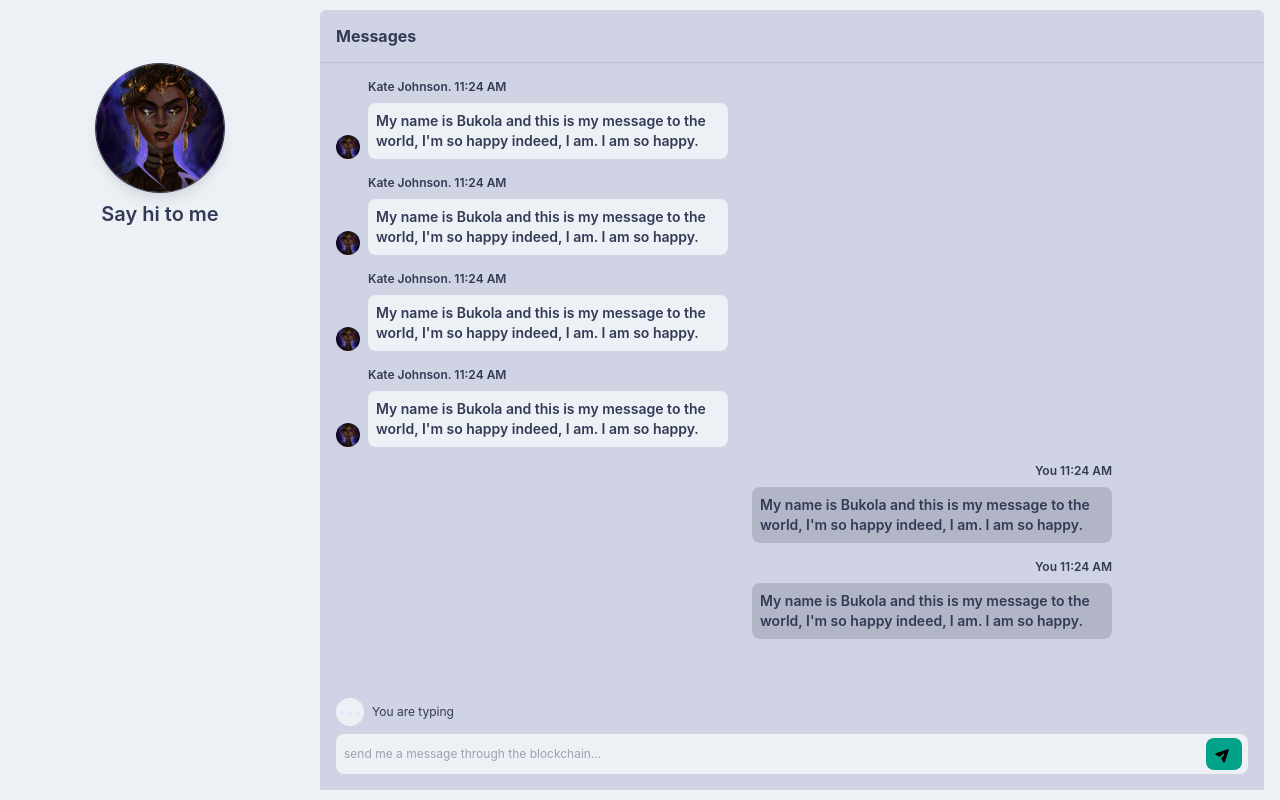
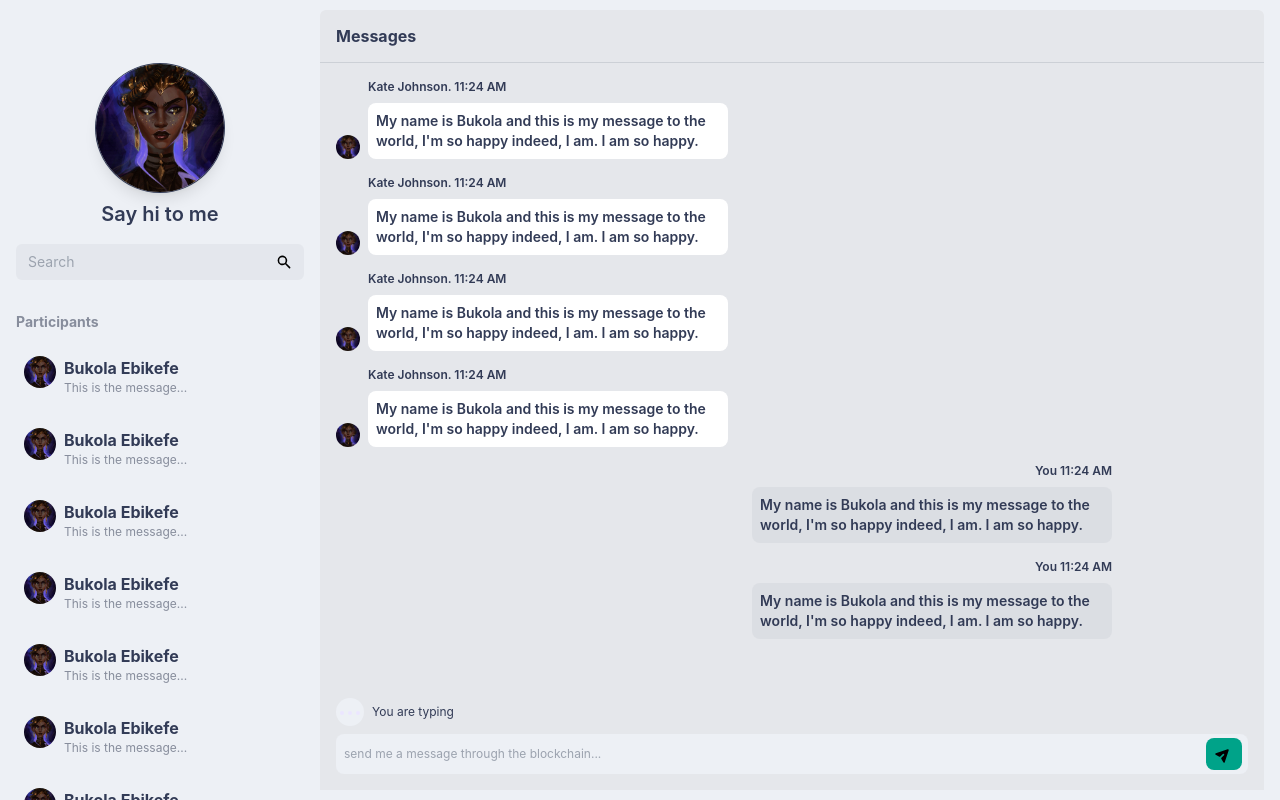
Before and after one commit to Tokonigeorge/chat-solidity, a React (Vite) app in the folder frontend/chat-solidity/: page / in a window 1280 px wide. Built offline with nearby package versions, Linux system fonts and the light colour scheme.

Commit message:
sidebar UI

```diff
--- a/frontend/chat-solidity/src/components/Chat.jsx
+++ b/frontend/chat-solidity/src/components/Chat.jsx
@@ -5,12 +5,12 @@ import ChatArea from "./ChatArea";
 
 const Chat = () => {
   return (
-    <div className="bg-bgChat h-full rounded-md relative w-full">
+    <div className="bg-gray-200 h-full rounded-md relative w-full">
       <div className="sticky top-0 py-3.5 font-bold text-textBlue border-b border-gray-500 border-opacity-20 pl-4">
         Messages
       </div>
       <ChatArea />
-      <div className="absolute bottom-0 left-0 w-full z-10 bg-bgChat pt-2">
+      <div className="absolute bottom-0 left-0 w-full z-10 bg-gray-200 pt-2">
         <Typing />
         <ChatInput />
       </div>
--- a/frontend/chat-solidity/src/components/ChatInput.jsx
+++ b/frontend/chat-solidity/src/components/ChatInput.jsx
@@ -29,7 +29,7 @@ const Sendicon = () => {
       width={16}
       height={16}
       viewBox="0 0 20 20"
-      fillRule="#ffffff"
+      fillRule="ffffff"
       className=" transform rotate-45"
     >
       <path
--- /dev/null
+++ b/frontend/chat-solidity/src/components/ParticipantList.jsx
@@ -0,0 +1,20 @@
+import React from "react";
+import profilePic from "../assets/profile.jpg";
+
+const ParticipantList = () => {
+  return (
+    <div className="flex items-start mb-4 p-2 rounded-md cursor-pointer hover:bg-gray-200 ease-linear">
+      <img
+        src={profilePic}
+        alt=""
+        className="w-8 h-8 rounded-full object-cover mr-2"
+      />
+      <div>
+        <p className="text-textBlue font-bold">Bukola Ebikefe</p>
+        <p className="text-xs text-textGray">This is the message...</p>
+      </div>
+    </div>
+  );
+};
+
+export default ParticipantList;
--- a/frontend/chat-solidity/src/components/ParticipantMessage.jsx
+++ b/frontend/chat-solidity/src/components/ParticipantMessage.jsx
@@ -14,7 +14,7 @@ const ParticipantMessage = () => {
           alt="profile image"
           className="w-6 h-6 object-cover rounded-full"
         />
-        <Message style={"bg-bgWhite ml-2"} />
+        <Message style={"bg-white ml-2"} />
       </div>
     </div>
   );
--- /dev/null
+++ b/frontend/chat-solidity/src/components/SearchInput.jsx
@@ -0,0 +1,36 @@
+import React from "react";
+
+const SearchInput = () => {
+  return (
+    <div className="w-full flex items-center bg-gray-300 bg-opacity-30 rounded-md mt-4 text-sm">
+      <input
+        type={"search"}
+        placeholder="Search"
+        className="outline-none w-full py-2 px-3 bg-transparent text-textBlue"
+      />
+      <span className="mr-3 text-bgChat">
+        <SearchIcon />
+      </span>
+    </div>
+  );
+};
+
+export default SearchInput;
+
+const SearchIcon = () => {
+  return (
+    <svg
+      xmlns="http://www.w3.org/2000/svg"
+      width={16}
+      height={16}
+      viewBox="0 0 20 20"
+      fillRule="currentColor"
+    >
+      <path
+        fill-rule="evenodd"
+        d="M8 4a4 4 0 100 8 4 4 0 000-8zM2 8a6 6 0 1110.89 3.476l4.817 4.817a1 1 0 01-1.414 1.414l-4.816-4.816A6 6 0 012 8z"
+        clipRule="evenodd"
+      />
+    </svg>
+  );
+};
--- a/frontend/chat-solidity/src/components/SentMessage.jsx
+++ b/frontend/chat-solidity/src/components/SentMessage.jsx
@@ -7,7 +7,7 @@ const SentMessage = () => {
       <p className="text-textBlue font-semibold text-xs pb-2 -mr-14">
         You 11:24 AM
       </p>
-      <Message style="-mr-14 bg-gray-500 bg-opacity-30" />
+      <Message style="-mr-14 bg-gray-300 bg-opacity-50" />
     </div>
   );
 };
--- a/frontend/chat-solidity/src/components/Sidebar.jsx
+++ b/frontend/chat-solidity/src/components/Sidebar.jsx
@@ -1,11 +1,36 @@
 import React from "react";
 import Profile from "./Profile";
+import ParticipantList from "./ParticipantList";
+import "../styles/scrollbar.css";
+import SearchInput from "./SearchInput";
 
 const Sidebar = ({}) => {
   return (
-    <div className="w-80 h-screen flex flex-col items-center mt-16">
-      <Profile style={"w-32 h-32"} />
-      <p className="text-textBlue font-semibold text-xl mt-2">Say hi to me</p>
+    <div className="w-80 h-screen pt-16 overflow-y-scroll styleScroll">
+      <div className="flex flex-col items-center">
+        <Profile style={"w-32 h-32"} />
+        <p className="text-textBlue font-semibold text-xl mt-2">Say hi to me</p>
+      </div>
+      <div className="mx-4">
+        {" "}
+        <SearchInput />
+      </div>
+      <div className="mt-4 p-4">
+        <p className="text-sm text-textGray font-bold sticky top-0">
+          {" "}
+          Participants
+        </p>
+        <div className="mt-4 overflow-y-scroll styleScroll">
+          <ParticipantList />
+          <ParticipantList />
+          <ParticipantList />
+          <ParticipantList />
+          <ParticipantList />
+          <ParticipantList />
+          <ParticipantList />
+          <ParticipantList />
+        </div>
+      </div>
     </div>
   );
 };
```
